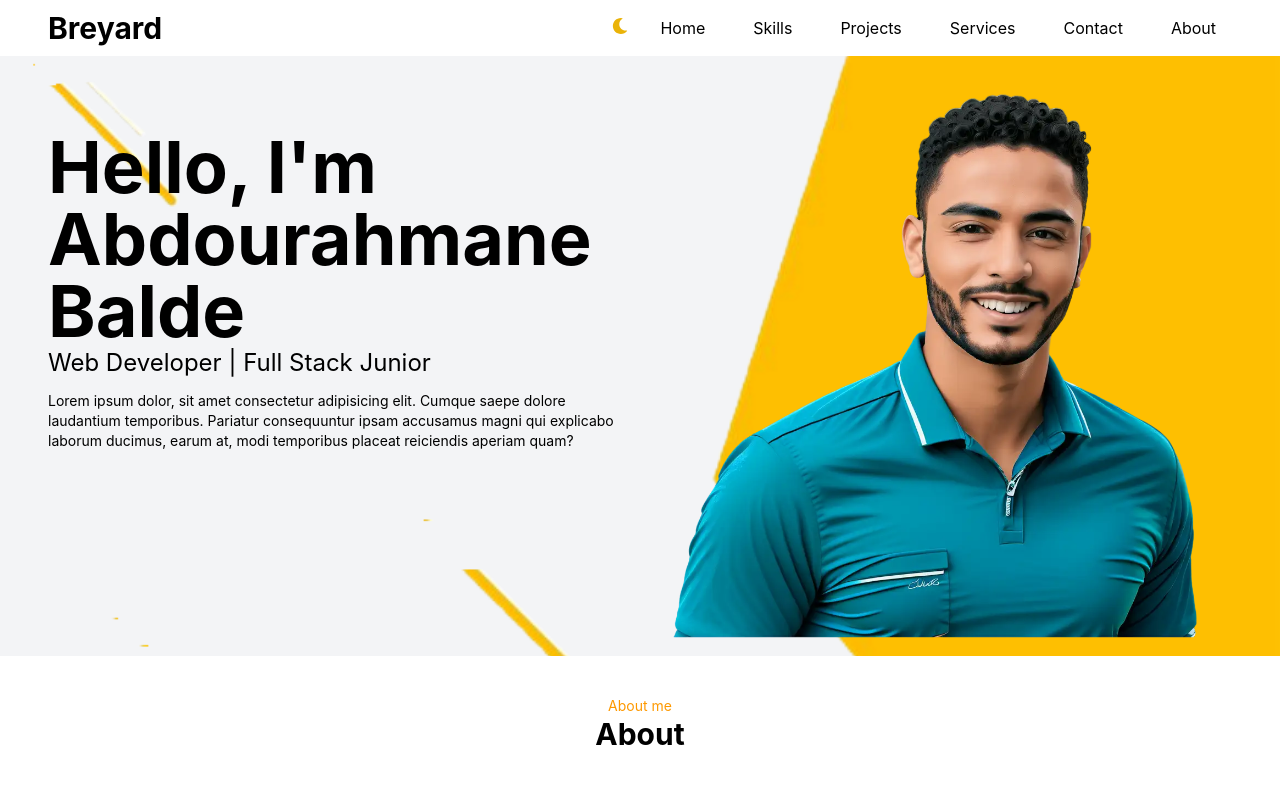
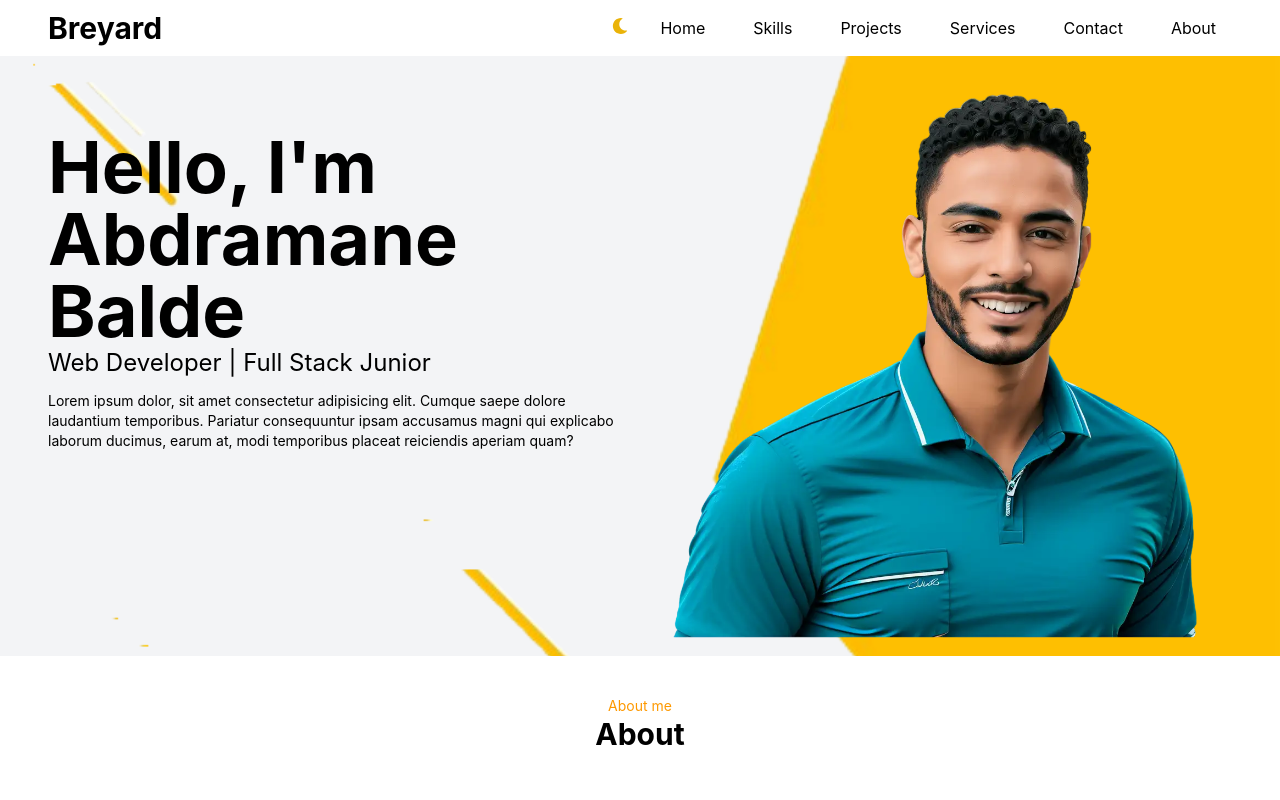
Before and after one commit to Balde17/hello, a React (Create React App) app: page / in a window 1280 px wide. Shown: the top 800 px of the page. Built offline with nearby package versions, Linux system fonts and the light colour scheme.

Commit message:
extract personal information to a struct

```diff
--- a/src/components/Banner.jsx
+++ b/src/components/Banner.jsx
@@ -10,6 +10,11 @@ const bgImage = {
   height: "100%",
 };
 
+const personalInfo = {
+  name: "Hello, I'm Abdramane Balde",
+  job: "Web Developer | Full Stack Junior",
+  experienceDesc: "Lorem ipsum dolor, sit amet consectetur adipisicing elit. Cumque saepe dolore laudantium temporibus. Pariatur consequuntur ipsam accusamus magni qui explicabo laborum ducimus, earum at, modi temporibus placeat reiciendis aperiam quam?"
+}
 function Banner() {
   return (
     <div id="banner"
@@ -26,11 +31,9 @@ function Banner() {
             data-aos-duration="400"
             data-aos-onse="true"
             className='flex-col gap-4 justify-center text-center order-1 sm:order-2 sm:text-left'>
-                <h1 className='text-5xl sm:text-6xl lg:text-7xl font-bold'>Hello, I'm Abdourahmane Balde</h1>
-                <p className='text-2xl mb-3'>Web Developer | Full Stack Junior</p>
-                <p className='text-sm'>
-                  Lorem ipsum dolor, sit amet consectetur adipisicing elit. Cumque saepe dolore laudantium temporibus. Pariatur consequuntur ipsam accusamus magni qui explicabo laborum ducimus, earum at, modi temporibus placeat reiciendis aperiam quam?
-                </p>
+            <h1 className='text-5xl sm:text-6xl lg:text-7xl font-bold'>{personalInfo.name}</h1>
+            <p className='text-2xl mb-3'>{personalInfo.job}</p>
+            <p className='text-sm'>{personalInfo.experienceDesc}</p>
 
           </div>
           {/* Image section */}
```
Lines whose indentation alone changed are shown as unchanged.
